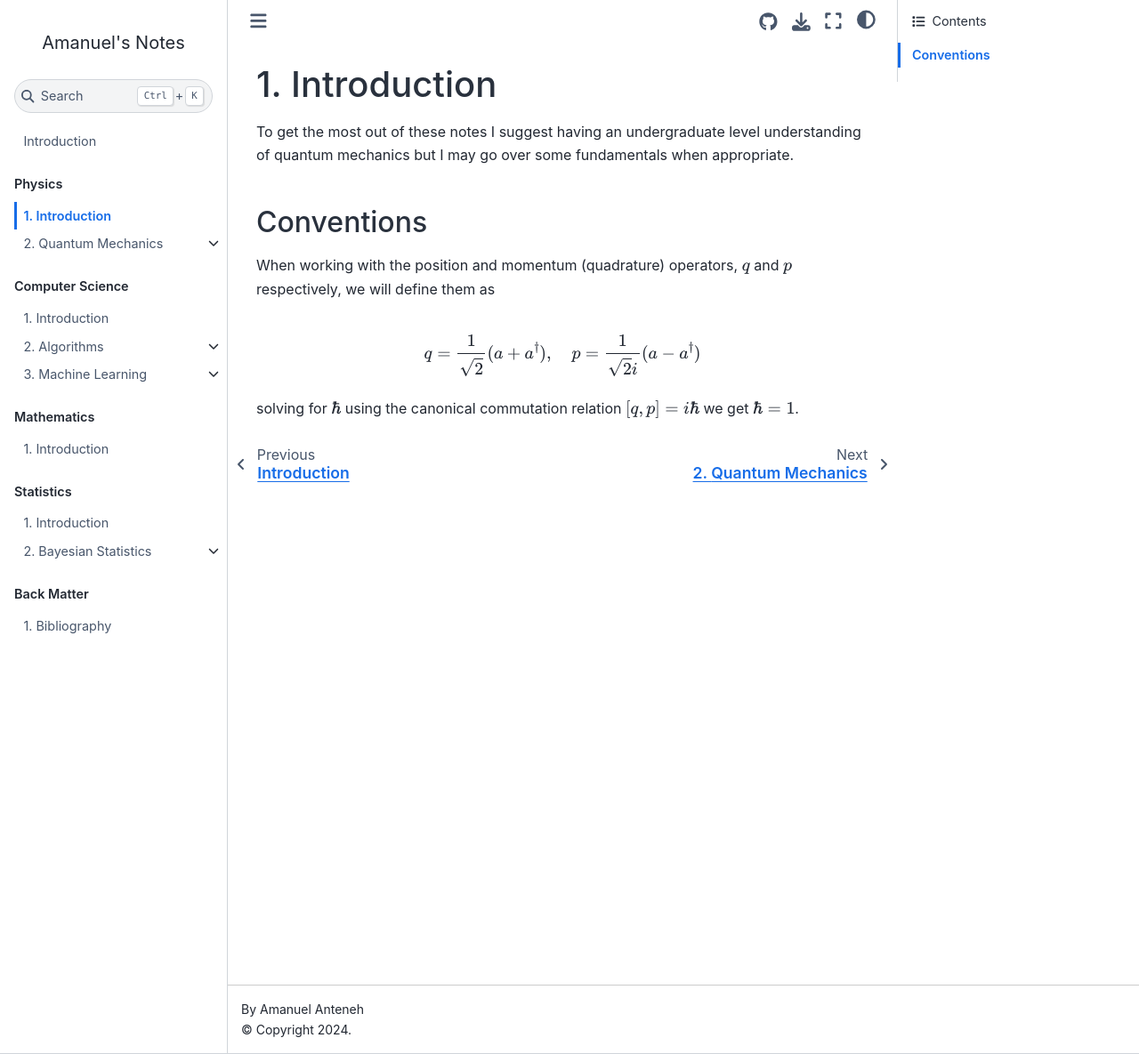
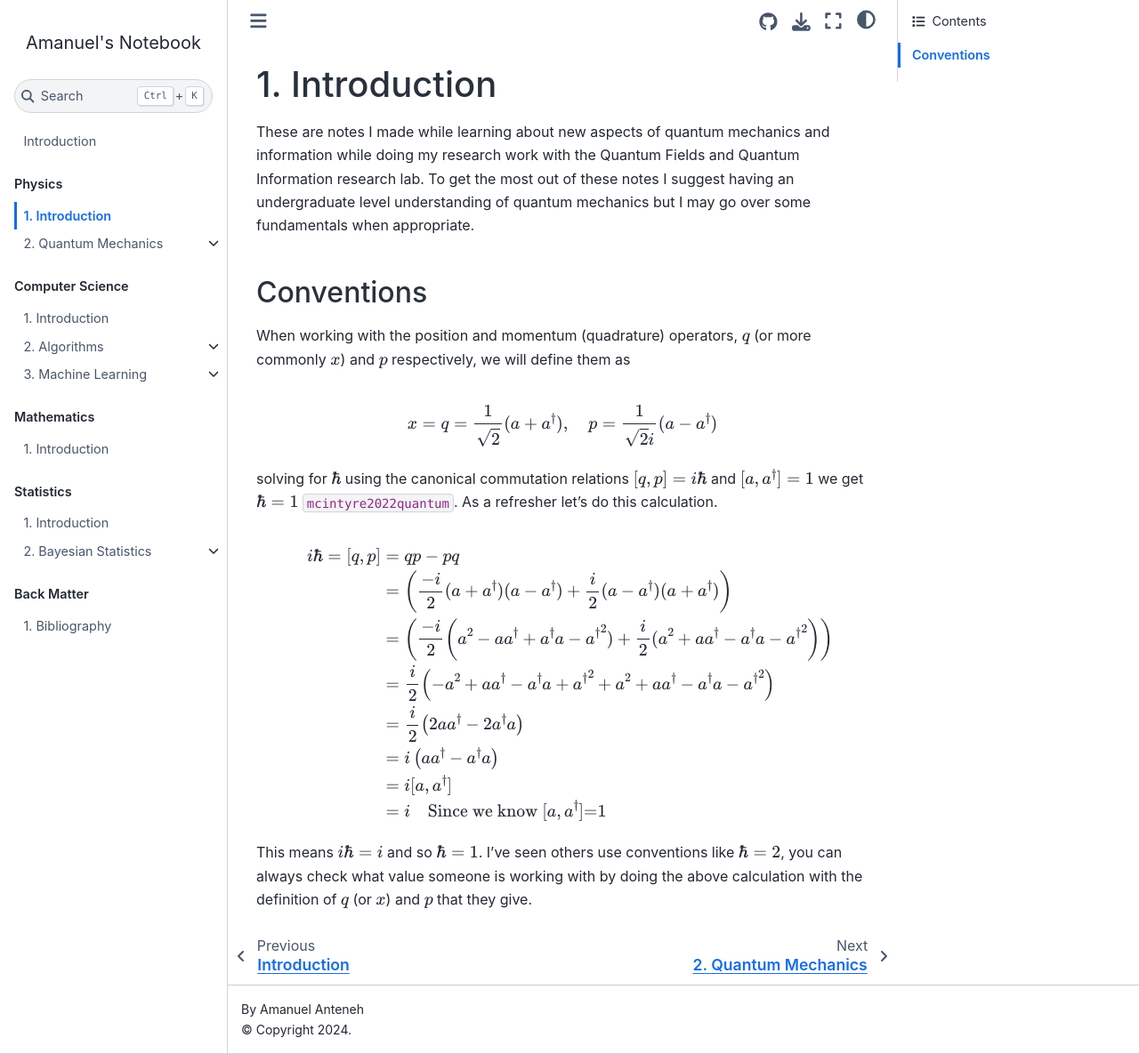
Before and after one commit to amanuelanteneh/aman-notes, a Jupyter Book: the page built from physics/intro.md, in a window 1280 px wide and 1185 px high. Shown: the whole window at 89% size. Built offline with Jupyter Book 1.0.4 settings and Sphinx 7.4.7 and the Sphinx Book theme 1.1.4, drawn with Linux system fonts in a browser that asks for light colours; pages that are not in the unit, such as notebooks, are missing from menus; cross-references to code outside the pages are shown as plain code.

```diff
--- a/_config.yml
+++ b/_config.yml
@@ -1,7 +1,7 @@
 # Book settings
 # Learn more at https://jupyterbook.org/customize/config.html
 
-title: Amanuel's Notes
+title: Amanuel's Notebook
 author: Amanuel Anteneh
 #logo: logo1.png
 copyright: "2024"
@@ -39,6 +39,9 @@
     bibtex_reference_style: author_year
     language: en
 
+  extra_extensions:
+    - sphinx_proof
+
 parse:
   myst_enable_extensions:
     - colon_fence
--- a/physics/intro.md
+++ b/physics/intro.md
@@ -1,11 +1,25 @@
 # Introduction
-To get the most out of these notes I suggest having an undergraduate level understanding of quantum mechanics but I may go over some fundamentals when appropriate.
+These are notes I made while learning about new aspects of quantum mechanics and information while doing my research work with the Quantum Fields and Quantum Information research lab. To get the most out of these notes I suggest having an undergraduate level understanding of quantum mechanics but I may go over some fundamentals when appropriate.
 
 ## Conventions
-When working with the position and momentum (quadrature) operators, $q$ and $p$ respectively, we will define them as
+When working with the position and momentum (quadrature) operators, $q$ (or more commonly $x$) and $p$ respectively, we will define them as
 
 $$
-q = \frac{1}{\sqrt{2}} (a+ a^\dagger), \quad p = \frac{1}{\sqrt{2}i}(a - a^\dagger)
+x = q = \frac{1}{\sqrt{2}} (a+ a^\dagger), \quad p = \frac{1}{\sqrt{2}i}(a - a^\dagger)
 $$
 
-solving for $\hbar$ using the canonical commutation relation $[q,p] = i\hbar$ we get $\hbar=1$.
+solving for $\hbar$ using the canonical commutation relations $[q,p] = i\hbar$ and $[a, a^\dagger]=1$ we get $\hbar=1$ {cite:p}`mcintyre2022quantum`. As a refresher let's do this calculation.
+
+$$
+\begin{align*}
+i\hbar=[q,p] &= qp - pq\\
+&= \left( \frac{-i}{2}(a+a^\dagger)(a-a^\dagger) + \frac{i}{2}(a-a^\dagger)(a+a^\dagger)  \right)\\
+&=  \left(\frac{-i}{2}\left(a^2 -aa^\dagger + a^\dagger a - {a^\dagger}^2 )  + \frac{i}{2}(a^2+aa^\dagger - a^\dagger a - {a^\dagger}^2\right)\right) \\
+&= \frac{i}{2}\left( -a^2 + aa^\dagger - a^\dagger a + {a^\dagger}^2 + a^2 +aa^\dagger - a^\dagger a - {a^{\dagger}}^2 \right) \\
+&= \frac{i}{2}\left( 2aa^\dagger - 2a^\dagger a\right)\\
+&= i\left( aa^\dagger - a^\dagger a\right)\\
+&= i[a,a^\dagger] \\
+&= i  \quad \text{Since we know $[a,a^\dagger]$=1}
+\end{align*}
+$$
+This means $i\hbar=i$ and so $\hbar=1$. I've seen others use conventions like $\hbar=2$, you can always check what value someone is working with by doing the above calculation with the definition of $q$ (or $x$) and $p$ that they give.
```
Also changed, not shown: 6 other files.
